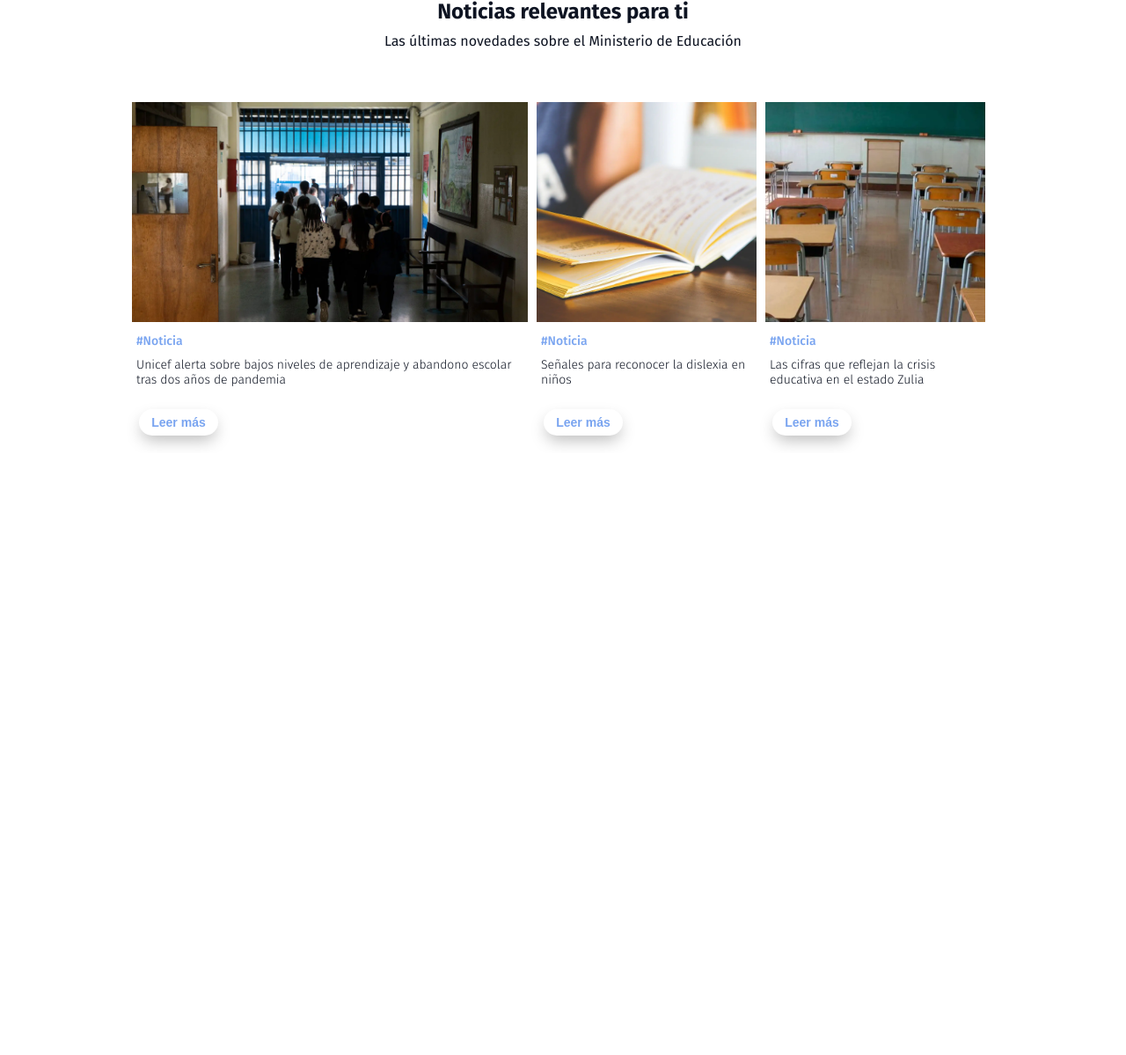
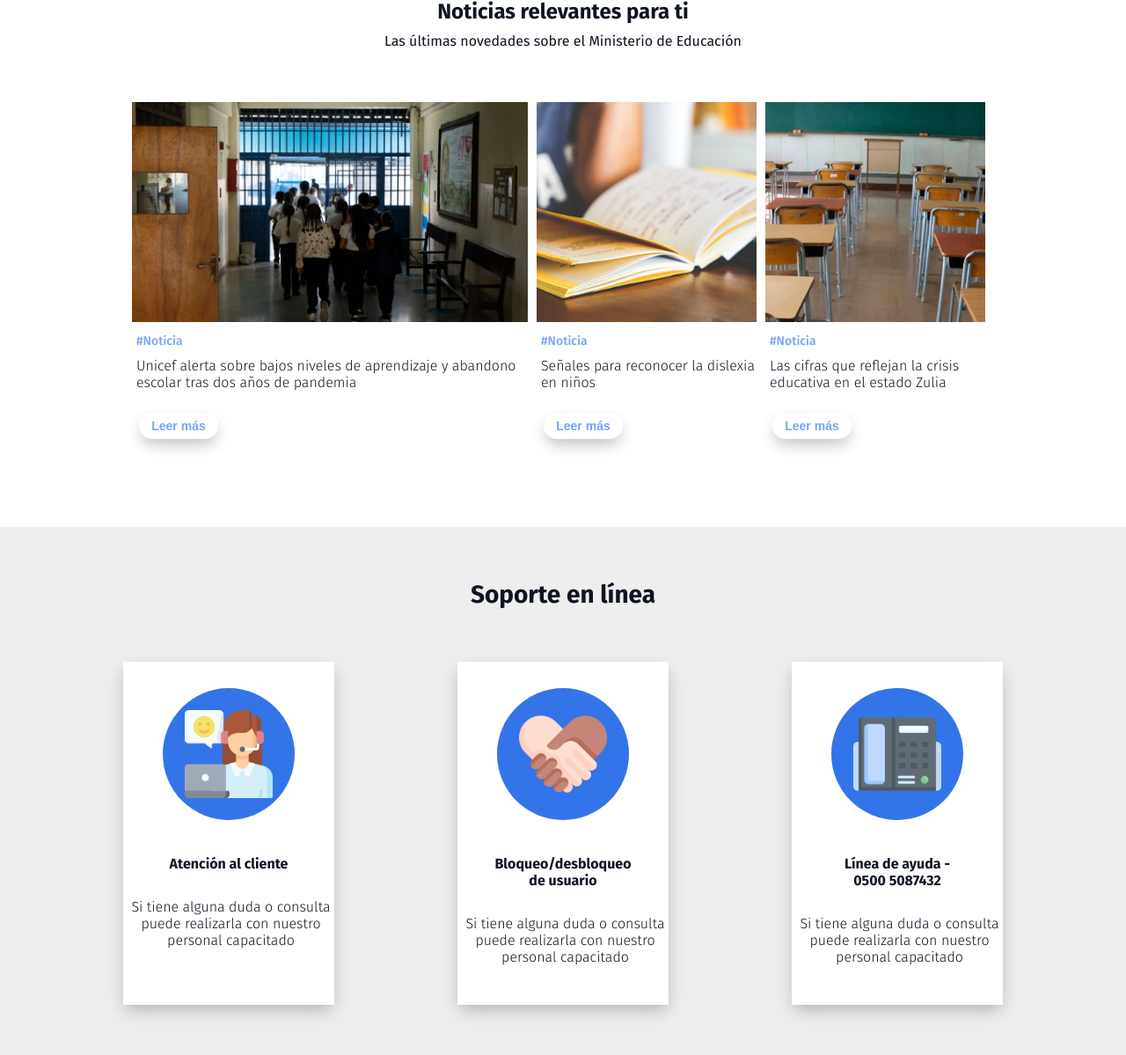
Before and after one commit to RchrdMrtnz/TeacherData, a Flask app: page / in a window 1280 px wide. Shown: the part 984-2183 px from the top of the page at 88% size. Before the commit the page ends 1492 px from the top, so only its background shows below. Run offline with Flask 2, Linux system fonts and the light colour scheme; some libraries are stand-ins or nearby versions.

Commit message:
sección de ayuda estructurada y estilizada

```diff
--- a/src/static/css/layout.css
+++ b/src/static/css/layout.css
@@ -27,6 +27,7 @@
 *{
   padding: 0;
   margin: 0;
+  scroll-behavior: smooth;
 }
 
 body {
@@ -264,6 +265,11 @@ background-color: var(--first-color);
 /**END INFORMACIÓN**/
 
 /**NOTICIAS**/
+
+.noticias {
+  height: 600px;
+}
+
 .noticias__text {
   text-align: center;
   color: var(--text-color);
@@ -299,7 +305,7 @@ background-color: var(--first-color);
   object-fit: cover;
 }
 
-/*show item*/
+/*ACTIVE*/
 .noticia__item-show {
   width: 450px;
   height: 250px;
@@ -310,7 +316,7 @@ background-color: var(--first-color);
   height: 250px;
   object-fit: cover;
 }
-/*end show item*/
+/*END ACTIVE*/
 
 .noticia__box {
   padding-top: 10px;
@@ -360,3 +366,72 @@ box-shadow: 0px 8px 18px -3px rgba(0,0,0,0.27);
 }
 
 /**END NOTICIAS**/
+
+/**SUPPORT**/
+.support {
+  background-color: var(--bg-gray-color);
+  height: 600px;
+  text-align: center;
+}
+
+.support__text {
+  padding-top: 60px;
+}
+.support__text> h2 {
+  font-size: 28px;
+  color: var(--text-color);
+}
+
+.support__container {
+  display: flex;
+  justify-content: space-evenly;
+  align-items: center;
+  margin-top: 60px;
+}
+
+.support__item {
+  width: 240px;
+  height: 360px;
+  background-color: #FFF;
+  -webkit-box-shadow: 0px 8px 18px -3px rgba(0,0,0,0.27);
+  box-shadow: 0px 8px 18px -3px rgba(0,0,0,0.27);
+  padding: 30px 0 0 0;
+}
+
+.item__circle {
+  display: flex;
+  align-items: center;
+  justify-content: center;
+  margin: 0 auto;
+  width: 150px;
+  height: 150px;
+  border-radius: 50%;
+  background-color: var(--first-color);
+}
+
+.item__circle > img {
+  width: 100px;
+  height: 100px;
+}
+
+.item__text {
+  margin-top: 40px;
+}
+
+.item__text > h2, p {
+  font-size: var(--default);
+  color: var(--text-color);
+}
+
+.item__text > h2 {
+  width: 160px;
+  text-align: center;
+  margin: 0 auto;
+}
+
+.item__text > p {
+  margin-top: 30px;
+  font-weight: 300;
+}
+
+/**END SUPPORT**/
--- a/src/templates/home.html
+++ b/src/templates/home.html
@@ -14,10 +14,10 @@
     <!-- NAV -->
     <nav class="header__menu">
         <ul class="menu__list">
-            <li class="menu__list-item"><a href="#">Inicio</a></li>
-            <li class="menu__list-item"><a href="#">Información</a></li>
-            <li class="menu__list-item"><a href="#">Noticias</a></li>
-            <li class="menu__list-item"><a href="#">Ayuda</a></li>
+            <li class="menu__list-item"><a href="#inicio">Inicio</a></li>
+            <li class="menu__list-item"><a href="#informacion">Información</a></li>
+            <li class="menu__list-item"><a href="#noticias">Noticias</a></li>
+            <li class="menu__list-item"><a href="#support">Ayuda</a></li>
         </ul>
     </nav>
     <!-- BTN -->
@@ -25,7 +25,7 @@
 </header>
 
 <!--*SLIDER - INICIO*-->
-<section class="slider">
+<section class="slider" id="inicio">
     <div class="slider__container container">
     <!--Arrow left-->
     <i class="fa-solid fa-arrow-left slider__icon" id="before"></i>
@@ -85,7 +85,7 @@
 </section>
 
 <!--*INFORMACIÓN*-->
-<section class="informacion">
+<section class="informacion" id="informacion">
     <div class="info__container">
         <!--info item 1-->
         <div class="info__item">
@@ -151,7 +151,7 @@
 </section>
 
 <!--*NOTICIAS*-->
-<section class="noticias">
+<section class="noticias" id="noticias">
     <div class="noticias__text">
         <h2>Noticias relevantes para ti</h2>
         <h3>Las últimas novedades sobre el Ministerio de Educación</h3>
@@ -189,4 +189,43 @@
 </section>
     </div>
 </section>
+
+<!--*SOPORTE EN LÍNEA*-->
+<section class="support" id="support">
+    <div class="support__text">
+        <h2>Soporte en línea</h2>
+    </div>
+    <div class="support__container">
+        <!--Support item 1-->
+        <section class="support__item">
+            <div class="item__circle">
+                <img src="{{ url_for('static',filename='img/support/support_1.png') }}" alt="agente-de-llamadas">
+            </div>
+            <div class="item__text">
+                <h2>Atención al cliente</h2>
+                <p>Si tiene alguna duda o consulta puede realizarla con nuestro personal capacitado</p>
+            </div>
+        </section>
+        <!--Support item 2-->
+        <section class="support__item">
+            <div class="item__circle">
+                <img src="{{ url_for('static',filename='img/support/support_2.png') }}" alt="aprentón-de-manos">
+            </div>
+            <div class="item__text">
+                <h2>Bloqueo/desbloqueo de usuario</h2>
+                <p>Si tiene alguna duda o consulta puede realizarla con nuestro personal capacitado</p>
+            </div>
+        </section>
+        <!--Support item 3-->
+        <section class="support__item">
+            <div class="item__circle">
+                <img src="{{ url_for('static',filename='img/support/support_3.png') }}" alt="teléfono">
+            </div>
+            <div class="item__text">
+                <h2>Línea de ayuda - 0500 5087432</h2>
+                <p>Si tiene alguna duda o consulta puede realizarla con nuestro personal capacitado</p>
+            </div>
+        </section>
+    </div>
+</section>
 {% endblock %}
```
Also changed, not shown: src/static/img/logo/logo-white-bg.png (added), src/static/img/support/support_1.png (renamed from src/static/img/soporte/agente-de-servicio-al-cliente.png), src/static/img/support/support_2.png (renamed from src/static/img/soporte/apreton-de-manos-del-corazon.png), src/static/img/support/support_3.png (renamed from src/static/img/soporte/telefono.png).
